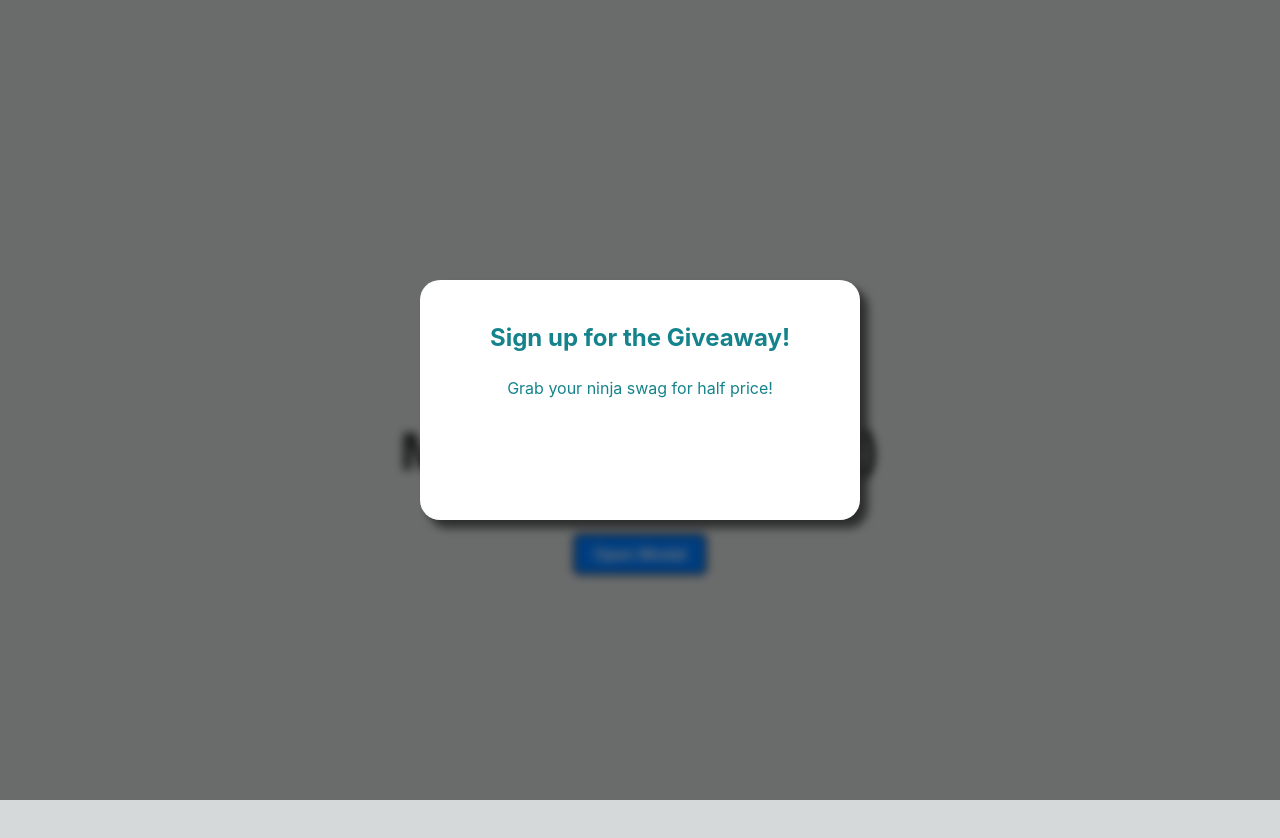
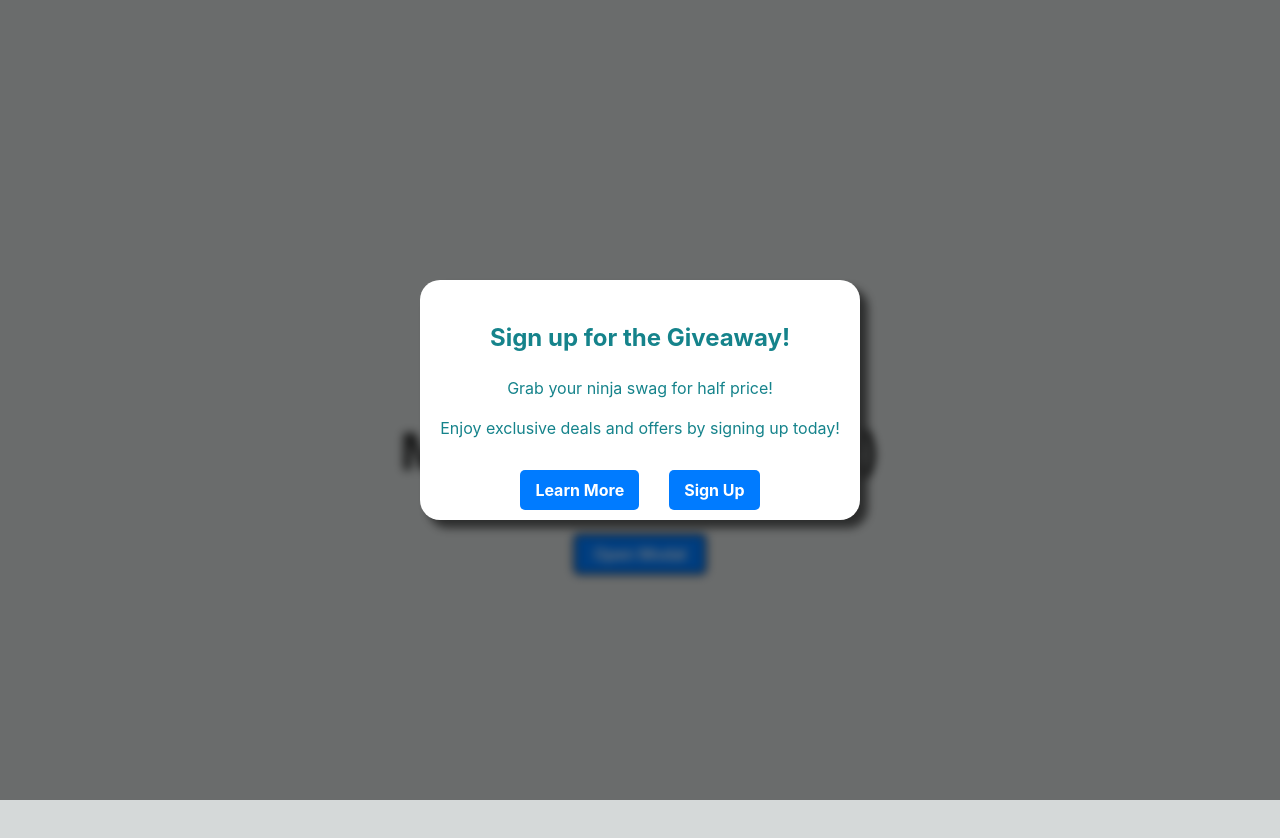
Before and after one commit to anushka9540/Vue-JS, a Vue app: page / in a window 1280 px wide. Both pictures are taken after a click on the button "Open Modal". Shown: the top 838 px of the page. Built offline with nearby package versions, Linux system fonts and the light colour scheme.

Commit message:
exercise 2 done

```diff
--- a/src/App.vue
+++ b/src/App.vue
@@ -23,7 +23,16 @@
       :modalContent="'Grab your ninja swag for half price!'"
       :theme="theme"
       v-on:close="closeModal"
-    />
+    >
+
+      <p>Enjoy exclusive deals and offers by signing up today!</p>
+
+
+      <template v-slot:links>
+        <a href="#" class="modal-link">Learn More</a>
+        <a href="#" class="modal-link">Sign Up</a>
+      </template>
+    </ModalProject>
   </div>
 </template>
 
@@ -127,6 +136,22 @@ body {
   cursor: pointer;
 }
 
+.modal-link {
+  display: inline-block;
+  margin: 10px;
+  padding: 8px 15px;
+  text-decoration: none;
+  color: white;
+  background-color: #007bff;
+  border-radius: 5px;
+  font-weight: bold;
+  transition: 0.3s ease;
+}
+
+.modal-link:hover {
+  background-color: #0056b3;
+}
+
 @media screen and (max-width: 600px) {
   h1 {
     font-size: 1.5rem;
--- a/src/components/ModalProject.vue
+++ b/src/components/ModalProject.vue
@@ -6,6 +6,12 @@
         </div>
         <div class="modal-body">
           <p>{{ modalContent }}</p>
+
+          <slot></slot>
+          <div class="modal-footer">
+            <slot name="links"></slot>
+          </div>
+
         </div>
       </div>
     </div>
@@ -58,6 +64,13 @@
     z-index: 10;
   }
 
+  .modal-footer {
+  margin-top: 20px;
+  display: flex;
+  justify-content: center;
+  gap: 10px;
+}
+
   .default-theme {
     background-color: #ffffff;
     color: rgb(21, 131, 139);
```
